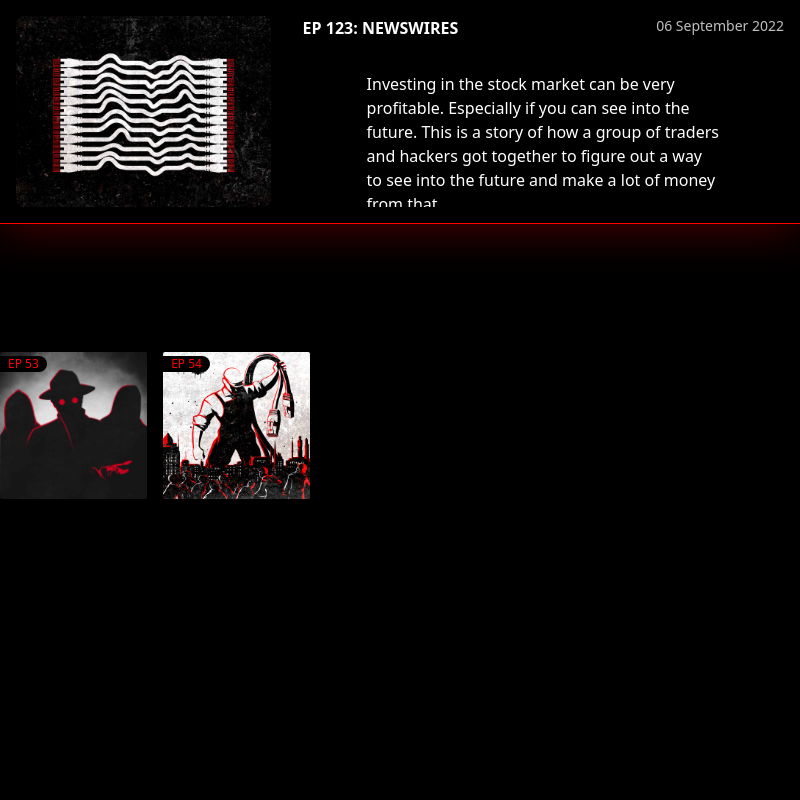
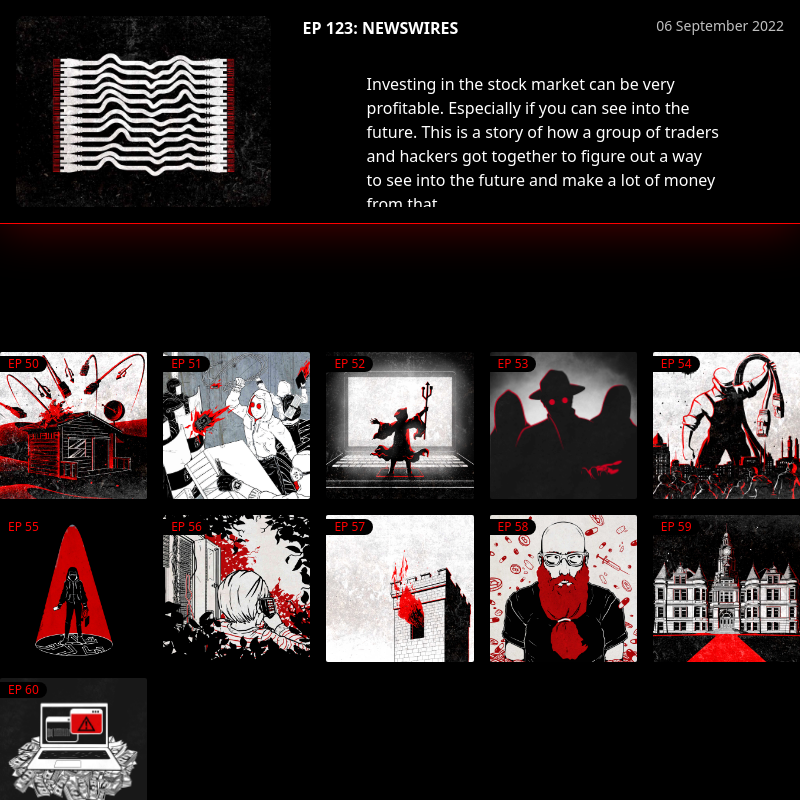
Before and after one commit to AlexEG/DarknetDiariesApp, an Electron app: page v2/src/index.html in a window 800 px wide. Drawn offline with Linux system fonts and the light colour scheme.

Commit message:
v2 - v1.1.1

```diff
--- /dev/null
+++ b/v2/src/EpisodesData.js
@@ -0,0 +1,102 @@
+const EpisodesData = {
+  ep50: {
+    cover: "./assets/Darknet-Diaries/ep50.jpg",
+    title: "OPERATION GLOWING SYMPHONY",
+    date: "2019-10-29",
+    epNum: 50,
+    audioSource:
+      "https://dcs.megaphone.fm/ADV5529569827.mp3?key=ff0369ebaed330969074754fca2e6022&request_event_id=de02223a-7ab5-4973-8c4c-7603519e4ca2",
+    description:
+      "Operation Inherent Resolve was started in 2016 which aimed to combat ISIS. It was a combined joint task force lead by the US military. Operation Inherent Resolve sent troops, ships, and air strikes to Iraq and Syria to fire weapons upon ISIS military. It’s widely known that US military engaged with ISIS in this way. But what you may not have heard, is the story of how the US military also combated ISIS over the Internet. This is the story of how the US hacked ISIS and conducted Operation Glowing Symphony.",
+  },
+  ep51: {
+    cover: "./assets/Darknet-Diaries/ep51.jpg",
+    title: "SHADOW BROKERS",
+    date: "2019-12-10",
+    epNum: 51,
+    audioSource:
+      "https://dcs.megaphone.fm/ADV9906244248.mp3?key=ffd686a3fbac097d557630fc768d9ecb&request_event_id=2ec37ca4-8981-4d15-a12b-93c6c3edb956",
+    description: "",
+  },
+  ep52: {
+    cover: "./assets/Darknet-Diaries/ep52.jpg",
+    title: "SHADOW BROKERS",
+    date: "2019-12-10",
+    epNum: 52,
+    audioSource:
+      "https://dcs.megaphone.fm/ADV9906244248.mp3?key=ffd686a3fbac097d557630fc768d9ecb&request_event_id=2ec37ca4-8981-4d15-a12b-93c6c3edb956",
+    description: "",
+  },
+  ep53: {
+    cover: "./assets/Darknet-Diaries/ep53.jpg",
+    title: "SHADOW BROKERS",
+    date: "2019-12-10",
+    epNum: 53,
+    audioSource:
+      "https://dcs.megaphone.fm/ADV9906244248.mp3?key=ffd686a3fbac097d557630fc768d9ecb&request_event_id=2ec37ca4-8981-4d15-a12b-93c6c3edb956",
+    description: "",
+  },
+  ep54: {
+    cover: "./assets/Darknet-Diaries/ep54.jpg",
+    title: "NOTPETYA",
+    date: "2019-12-24",
+    epNum: 54,
+    audioSource:
+      "https://dcs.megaphone.fm/ADV7741006833.mp3?key=93e5b97ee08a967f068459577d75a582&request_event_id=ae0aeca7-405c-4c93-8b7a-aa1e06b7c878",
+    description: "",
+  },
+  ep55: {
+    cover: "./assets/Darknet-Diaries/ep55.jpg",
+    title: "NOTPETYA",
+    date: "2019-12-24",
+    epNum: 55,
+    audioSource:
+      "https://dcs.megaphone.fm/ADV7741006833.mp3?key=93e5b97ee08a967f068459577d75a582&request_event_id=ae0aeca7-405c-4c93-8b7a-aa1e06b7c878",
+    description: "",
+  },
+  ep56: {
+    cover: "./assets/Darknet-Diaries/ep56.jpg",
+    title: "NOTPETYA",
+    date: "2019-12-24",
+    epNum: 56,
+    audioSource:
+      "https://dcs.megaphone.fm/ADV7741006833.mp3?key=93e5b97ee08a967f068459577d75a582&request_event_id=ae0aeca7-405c-4c93-8b7a-aa1e06b7c878",
+    description: "",
+  },
+  ep57: {
+    cover: "./assets/Darknet-Diaries/ep57.jpg",
+    title: "NOTPETYA",
+    date: "2019-12-24",
+    epNum: 57,
+    audioSource:
+      "https://dcs.megaphone.fm/ADV7741006833.mp3?key=93e5b97ee08a967f068459577d75a582&request_event_id=ae0aeca7-405c-4c93-8b7a-aa1e06b7c878",
+    description: "",
+  },
+  ep58: {
+    cover: "./assets/Darknet-Diaries/ep58.jpg",
+    title: "NOTPETYA",
+    date: "2019-12-24",
+    epNum: 58,
+    audioSource:
+      "https://dcs.megaphone.fm/ADV7741006833.mp3?key=93e5b97ee08a967f068459577d75a582&request_event_id=ae0aeca7-405c-4c93-8b7a-aa1e06b7c878",
+    description: "",
+  },
+  ep59: {
+    cover: "./assets/Darknet-Diaries/ep59.jpg",
+    title: "NOTPETYA",
+    date: "2019-12-24",
+    epNum: 59,
+    audioSource:
+      "https://dcs.megaphone.fm/ADV7741006833.mp3?key=93e5b97ee08a967f068459577d75a582&request_event_id=ae0aeca7-405c-4c93-8b7a-aa1e06b7c878",
+    description: "",
+  },
+  ep60: {
+    cover: "./assets/Darknet-Diaries/ep60.jpg",
+    title: "NOTPETYA",
+    date: "2019-12-24",
+    epNum: 60,
+    audioSource:
+      "https://dcs.megaphone.fm/ADV7741006833.mp3?key=93e5b97ee08a967f068459577d75a582&request_event_id=ae0aeca7-405c-4c93-8b7a-aa1e06b7c878",
+    description: "",
+  },
+};
--- a/v2/src/index.html
+++ b/v2/src/index.html
@@ -43,10 +43,35 @@
       id="main"
       class="h-[calc(100vh-14rem)] bg-black py-32 overflow-y-auto selection:text-black selection:bg-[#f00]"
     >
-      <div class="grid grid-cols-5 gap-4 max-w-7xl mx-auto"></div>
+      <div class="grid grid-cols-5 gap-4 max-w-7xl mx-auto">
+        <!--* -  -->
+        <div class="group relative rounded-sm overflow-hidden hidden">
+          <span
+            class="absolute z-10 top-1 left-0 text-[#f00] px-2 rounded-e-lg text-xs bg-black"
+          >
+            EP 55
+          </span>
+          <span
+            class="absolute top-1 left-10 text-[#f00] px-2 rounded-e-lg text-xs bg-black -translate-x-full group-hover:translate-x-0 transition-transform delay-75 duration-1000 whitespace-nowrap"
+          >
+            NOTPETYA
+          </span>
+          <span class="hidden">2019-12-24</span>
+          <span class="hidden"
+            >https://dcs.megaphone.fm/ADV7741006833.mp3?key=93e5b97ee08a967f068459577d75a582&amp;request_event_id=ae0aeca7-405c-4c93-8b7a-aa1e06b7c878</span
+          >
+          <img
+            src="./assets/Darknet-Diaries/ep55.jpg"
+            class="object-cover w-full h-full"
+          />
+        </div>
+        <!--* -  -->
+      </div>
     </main>
     <!-- -------------- -->
 
     <script src="preload.js"></script>
+    <script src="EpisodesData.js"></script>
+    <script src="renderer.js"></script>
   </body>
 </html>
--- a/v2/src/preload.js
+++ b/v2/src/preload.js
@@ -1,48 +1,29 @@
-const EpisodesData = {
-  ep53: {
-    cover: "./assets/Darknet-Diaries/ep53.jpg",
-    title: "SHADOW BROKERS",
-    date: "2019-12-10",
-    epNum: 53,
-    audioSource:
-      "https://dcs.megaphone.fm/ADV9906244248.mp3?key=ffd686a3fbac097d557630fc768d9ecb&request_event_id=2ec37ca4-8981-4d15-a12b-93c6c3edb956",
-  },
-  ep54: {
-    cover: "./assets/Darknet-Diaries/ep54.jpg",
-    title: "NOTPETYA",
-    date: "2019-12-24",
-    epNum: 54,
-    audioSource:
-      "https://dcs.megaphone.fm/ADV7741006833.mp3?key=93e5b97ee08a967f068459577d75a582&request_event_id=ae0aeca7-405c-4c93-8b7a-aa1e06b7c878",
-  },
-};
+// const Main = document.querySelector("#main > div.grid");
 
-const Main = document.querySelector("#main > div.grid");
+// function ep(cover, title, date, epNum, audioSource) {
+//   return `
+//     <div class="group relative rounded-sm overflow-hidden">
+//       <span class="absolute z-10 top-1 left-0 text-[#f00] px-2 rounded-e-lg text-xs bg-black ">
+//         EP ${epNum}
+//       </span>
+//       <span class="absolute top-1 left-10 text-[#f00] px-2 rounded-e-lg text-xs bg-black -translate-x-full group-hover:translate-x-0 transition-transform delay-75 duration-1000 whitespace-nowrap">
+//         ${title}
+//       </span>
+//       <span class="hidden">${date}</span>
+//       <span class="hidden">${audioSource}</span>
+//       <img src=${cover} class="object-cover w-full h-full" />
+//     </div>
+//   `;
+// }
 
-function ep(cover, title, date, epNum, audioSource) {
-  return `
-    <div class="group relative rounded-sm overflow-hidden">
-      <span class="absolute z-10 top-1 left-0 text-[#f00] px-2 rounded-e-lg text-xs bg-black ">
-        EP ${epNum}
-      </span>
-      <span class="absolute top-1 left-10 text-[#f00] px-2 rounded-e-lg text-xs bg-black -translate-x-full group-hover:translate-x-0 transition-transform delay-75 duration-1000 whitespace-nowrap">
-        ${title}
-      </span>
-      <span class="hidden">${date}</span>
-      <span class="hidden">${audioSource}</span>
-      <img src=${cover} class="object-cover w-full h-full" />
-    </div>
-  `;
-}
+// for (const key in EpisodesData) {
+//   const [cover, title, date, epNum, audioSource] = [
+//     EpisodesData[key]["cover"],
+//     EpisodesData[key]["title"],
+//     EpisodesData[key]["date"],
+//     EpisodesData[key]["epNum"],
+//     EpisodesData[key]["audioSource"],
+//   ];
 
-for (const key in EpisodesData) {
-  const [cover, title, date, epNum, audioSource] = [
-    EpisodesData[key]["cover"],
-    EpisodesData[key]["title"],
-    EpisodesData[key]["date"],
-    EpisodesData[key]["epNum"],
-    EpisodesData[key]["audioSource"],
-  ];
-
-  Main.innerHTML += ep(cover, title, date, epNum, audioSource);
-}
+//   Main.innerHTML += ep(cover, title, date, epNum, audioSource);
+// }
--- /dev/null
+++ b/v2/src/renderer.js
@@ -0,0 +1,31 @@
+const Main = document.querySelector("#main > div.grid");
+
+function ep(cover, title, date, epNum, audioSource, description) {
+  return `
+    <div class="group relative rounded-sm overflow-hidden">
+      <span class="absolute z-10 top-1 left-0 text-[#f00] px-2 rounded-e-lg text-xs bg-black">
+        EP ${epNum}
+      </span>
+      <span class="absolute top-1 left-10 text-[#f00] px-2 rounded-e-lg text-xs bg-black -translate-x-full group-hover:translate-x-0 transition-transform delay-75 duration-1000 whitespace-nowrap">
+        ${title}
+      </span>
+      <span class="hidden">${date}</span>
+      <span class="hidden">${audioSource}</span>
+      <span class="hidden">${description}</span>
+      <img src=${cover} class="object-cover w-full h-full" />
+    </div>
+  `;
+}
+
+for (const key in EpisodesData) {
+  const [cover, title, date, epNum, audioSource, description] = [
+    EpisodesData[key]["cover"],
+    EpisodesData[key]["title"],
+    EpisodesData[key]["date"],
+    EpisodesData[key]["epNum"],
+    EpisodesData[key]["audioSource"],
+    EpisodesData[key]["description"],
+  ];
+
+  Main.innerHTML += ep(cover, title, date, epNum, audioSource, description);
+}
```
Also changed, not shown: v2/src/assets/Darknet-Diaries/ep50.jpg (added), v2/src/assets/Darknet-Diaries/ep52.jpg (added).
